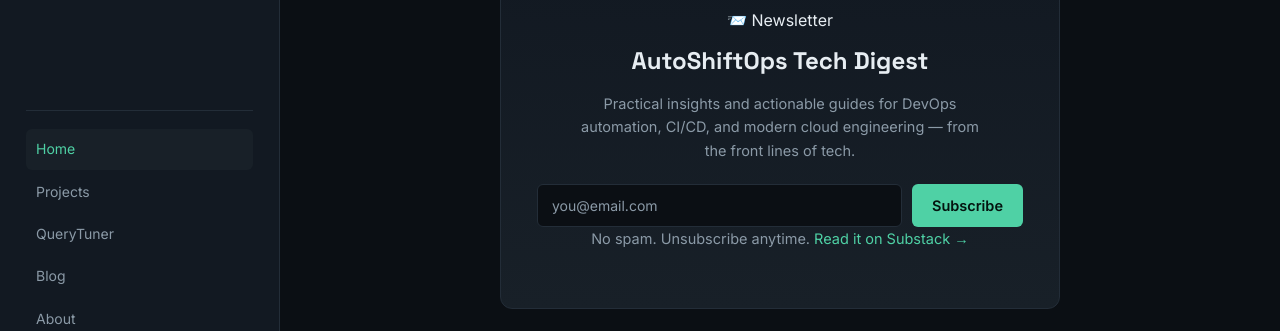
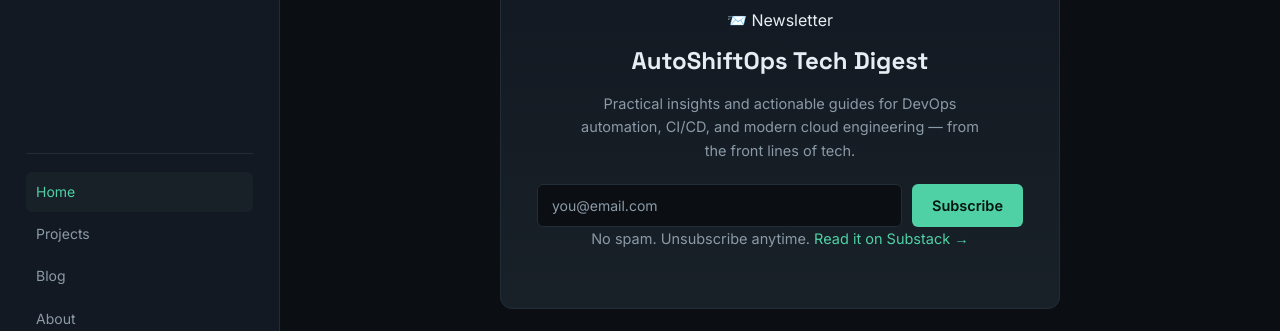
Before and after one commit to AutoShiftOps/autoshiftops.github.io, a Jekyll site: the page built from index.html, in a window 1280 px wide. Shown: the part 2869-3200 px from the top of the page. Built offline with Jekyll 4.4.1, drawn with Linux system fonts in a browser that asks for light colours.

Commit message:
Drop redundant QueryTuner sidebar nav link
The prominent CTA button right below the bio already links to
QueryTuner, so repeating it as a plain nav item just added clutter.

```diff
--- a/_includes/sidebar.html
+++ b/_includes/sidebar.html
@@ -26,7 +26,6 @@
     <nav class="sidebar-nav">
       <a href="{{ '/' | relative_url }}" {% if page.url == '/' %}class="active"{% endif %}>Home</a>
       <a href="{{ '/projects/' | relative_url }}" {% if page.url == '/projects/' %}class="active"{% endif %}>Projects</a>
-      <a href="{{ site.social.querytuner }}" target="_blank" rel="noopener">QueryTuner</a>
       <a href="{{ '/blog/' | relative_url }}" {% if page.url == '/blog/' %}class="active"{% endif %}>Blog</a>
       <a href="{{ '/about/' | relative_url }}" {% if page.url == '/about/' %}class="active"{% endif %}>About</a>
       <a href="{{ '/resume/' | relative_url }}" target="_blank" rel="noopener">Resume</a>
```
